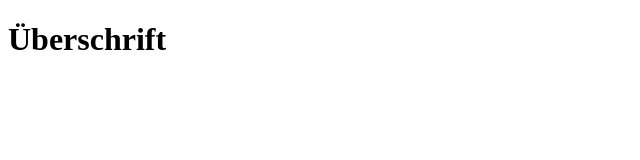
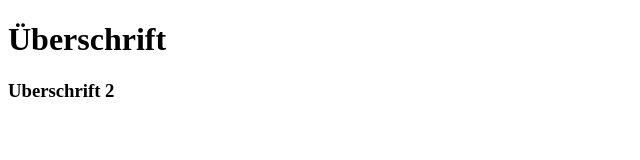
Before and after one commit to KoenigderAusrede/Testprojekt, a plain HTML site: page index.html in a window 1280 px wide. Shown: the whole page, without its empty margins (0-640 px from the left). Drawn offline with Linux system fonts and the light colour scheme.

Commit message:
Two headlines

```diff
--- a/index.html
+++ b/index.html
@@ -9,6 +9,7 @@
 <body>
 
     <h1>Überschrift</h1>
+    <h3>Uberschrift 2</h3>
 
 </body>
 </html>
```
